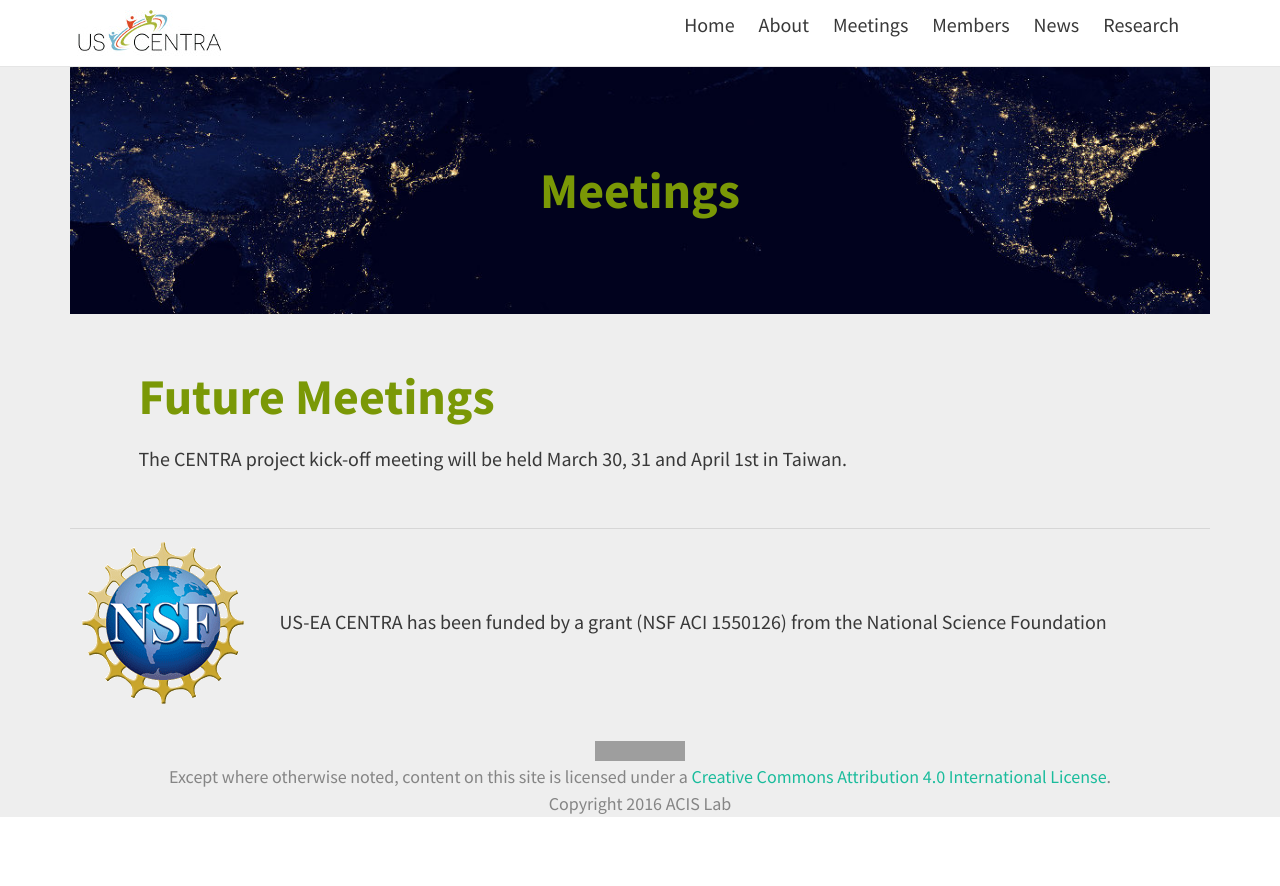
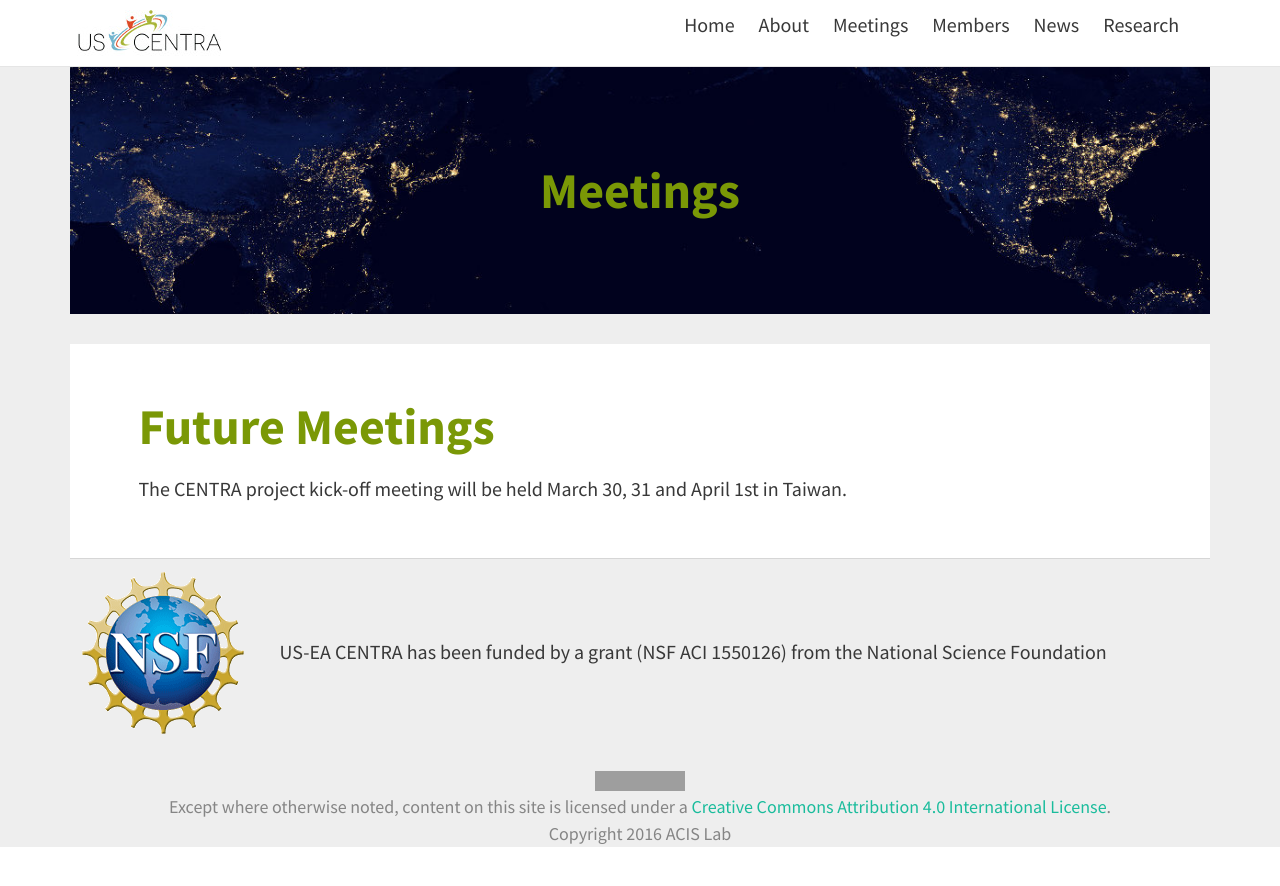
Before and after one commit to hmchou56/centra8, a Jekyll site: the page built from meetings.md, in a window 1280 px wide. Shown: the top 886 px of the page. Built offline with Jekyll 4.4.1, drawn with Linux system fonts in a browser that asks for light colours; nearby versions of some CDN libraries; grey boxes are pictures that could not be loaded.

Commit message:
Added whitebackground to content area

```diff
--- a/_sass/layouts/_posts.scss
+++ b/_sass/layouts/_posts.scss
@@ -45,6 +45,8 @@ header {
   }
   .post-content {
     @extend %padding-small;
+    background-color: white;
+    margin-top: 30px;
   }
 }
 // Post navigation
```
